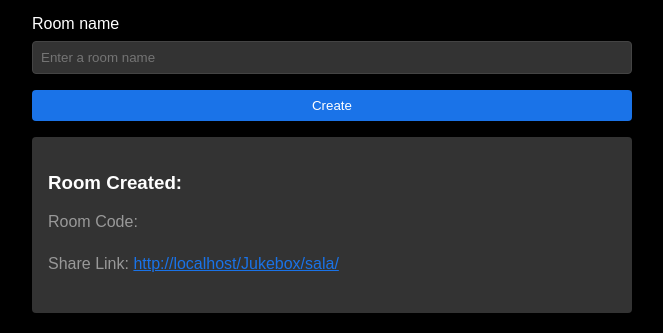
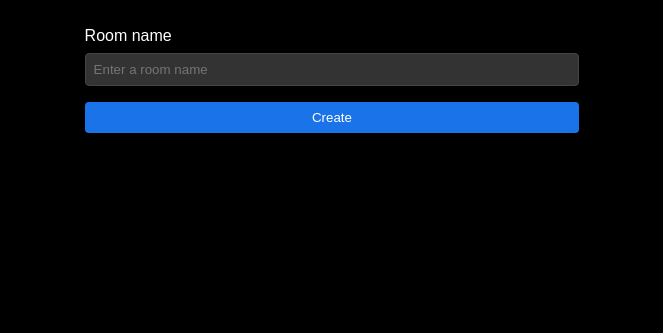
Before and after one commit to elandy2472/Jukebox, a PHP site: page /Jukebox/crearsala in a window 1280 px wide. Shown: the part 488-821 px from the top of the page, without its empty margins (308-971 px from the left). After the commit the page ends 621 px from the top, so only its background shows below. Run offline with PHP 8.4, Linux system fonts and the light colour scheme; the visitor is signed in with stand-in values (Sample User, id 1).

Commit message:
lo anterior x2

```diff
--- a/app/views/content/crearSala-view.php
+++ b/app/views/content/crearSala-view.php
@@ -6,24 +6,20 @@ function generateRoomCode() {
 }
 
 $roomName = '';
-$createdRoom = null;
-$message = '';
+$error = '';
 
 if ($_SERVER['REQUEST_METHOD'] === 'POST') {
     $roomName = trim($_POST['room_name']);
     if (!empty($roomName)) {
         $roomCode = generateRoomCode();
-        $createdRoom = [
-            'name' => $roomName,
-            'code' => $roomCode
-        ];
-        $_SESSION['created_room'] = $createdRoom;
-        $message = "Room \"{$roomName}\" has been created as a draft.";
-        $roomName = '';
+        $_SESSION['room_code'] = $roomCode;
+        $_SESSION['room_name'] = $roomName;
+        header("Location: codigosala");
+        exit;
+    } else {
+        $error = "Please enter a room name.";
     }
 }
-
-$createdRoom = isset($_SESSION['created_room']) ? $_SESSION['created_room'] : null;
 ?>
 
 <!DOCTYPE html>
@@ -31,7 +27,7 @@ $createdRoom = isset($_SESSION['created_room']) ? $_SESSION['created_room'] : nu
 <head>
     <meta charset="UTF-8">
     <meta name="viewport" content="width=device-width, initial-scale=1.0">
-    <title>Jukebox Pro - Create a Room</title>
+    <title>Create Room - Jukebox Pro</title>
     <style>
         body {
             font-family: Arial, sans-serif;
@@ -41,9 +37,9 @@ $createdRoom = isset($_SESSION['created_room']) ? $_SESSION['created_room'] : nu
             padding: 0;
         }
         .container {
-            max-width: 600px;
-            margin: 0 auto;
-            padding: 20px;
+            min-height: 100vh;
+            display: flex;
+            flex-direction: column;
         }
         header {
             display: flex;
@@ -56,12 +52,26 @@ $createdRoom = isset($_SESSION['created_room']) ? $_SESSION['created_room'] : nu
             display: flex;
             align-items: center;
         }
+        nav {
+            display: flex;
+            align-items: center;
+        }
         nav button {
             background: none;
             border: none;
             color: #999;
             cursor: pointer;
             margin-left: 1rem;
+            padding: 0.5rem;
+        }
+        nav button:hover {
+            color: white;
+        }
+        main {
+            max-width: 600px;
+            margin: 0 auto;
+            padding: 2rem 1rem;
+            flex-grow: 1;
         }
         h1, h2 {
             margin-bottom: 0.5rem;
@@ -103,55 +113,41 @@ $createdRoom = isset($_SESSION['created_room']) ? $_SESSION['created_room'] : nu
         button[type="submit"]:hover {
             background-color: #1557b0;
         }
-        .message {
-            background-color: #4caf50;
-            color: white;
-            padding: 10px;
-            border-radius: 4px;
-            margin-top: 1rem;
-        }
-        .created-room {
-            background-color: #333;
-            padding: 1rem;
-            border-radius: 4px;
-            margin-top: 1rem;
-        }
-        .created-room a {
-            color: #1a73e8;
+        .error {
+            color: #ff4444;
+            margin-bottom: 1rem;
         }
     </style>
 </head>
 <body>
+    <div class="container">
         <header>
             <div class="logo">
                 <span style="font-size: 24px;">☰</span>
                 <h1 style="margin-left: 10px;">Jukebox Pro</h1>
             </div>
             <nav>
-            <button>Panel de control</button>
+                <button>Today</button>
+                <button>Explore</button>
+                <button>Create</button>
+                <button>Activity</button>
                 <button>?</button>
                 <button>👤</button>
             </nav>
         </header>
-    <div class="container">
+        <main>
             <h2>Create a room</h2>
             <p>Your room will be created as a draft and can be published at any time.</p>
-        <img src="https://i.gifer.com/origin/73/7370303fc26b3f29c54fdd6c7391e25a_w200.webp" alt="Neon-lit room representing a music venue">
+            <img src="https://hebbkx1anhila5yf.public.blob.vercel-storage.com/6%20CREAR%20SALA-mQr7P4YmFeZwpJt4MzbDsnTKPhVNjc.jpg" alt="Neon-lit room representing a music venue">
+            <?php if ($error): ?>
+                <p class="error"><?php echo htmlspecialchars($error); ?></p>
+            <?php endif; ?>
             <form method="POST">
                 <label for="room-name">Room name</label>
                 <input type="text" id="room-name" name="room_name" placeholder="Enter a room name" required value="<?php echo htmlspecialchars($roomName); ?>">
                 <button type="submit">Create</button>
             </form>
-        <?php if (!empty($message)): ?>
-            <div class="message"><?php echo htmlspecialchars($message); ?></div>
-        <?php endif; ?>
-        <?php if ($createdRoom): ?>
-            <div class="created-room">
-                <h3>Room Created: <?php echo htmlspecialchars($createdRoom['name']); ?></h3>
-                <p>Room Code: <?php echo htmlspecialchars($createdRoom['code']); ?></p>
-                <p>Share Link: <a href="http://localhost/Jukebox/sala/<?php echo urlencode($createdRoom['code']); ?>">http://localhost/Jukebox/sala/<?php echo htmlspecialchars($createdRoom['code']); ?></a></p>
-            </div>
-        <?php endif; ?>
+        </main>
     </div>
 </body>
 </html>
```
Also changed, not shown: .htaccess. Lines whose indentation alone changed are shown as unchanged.
